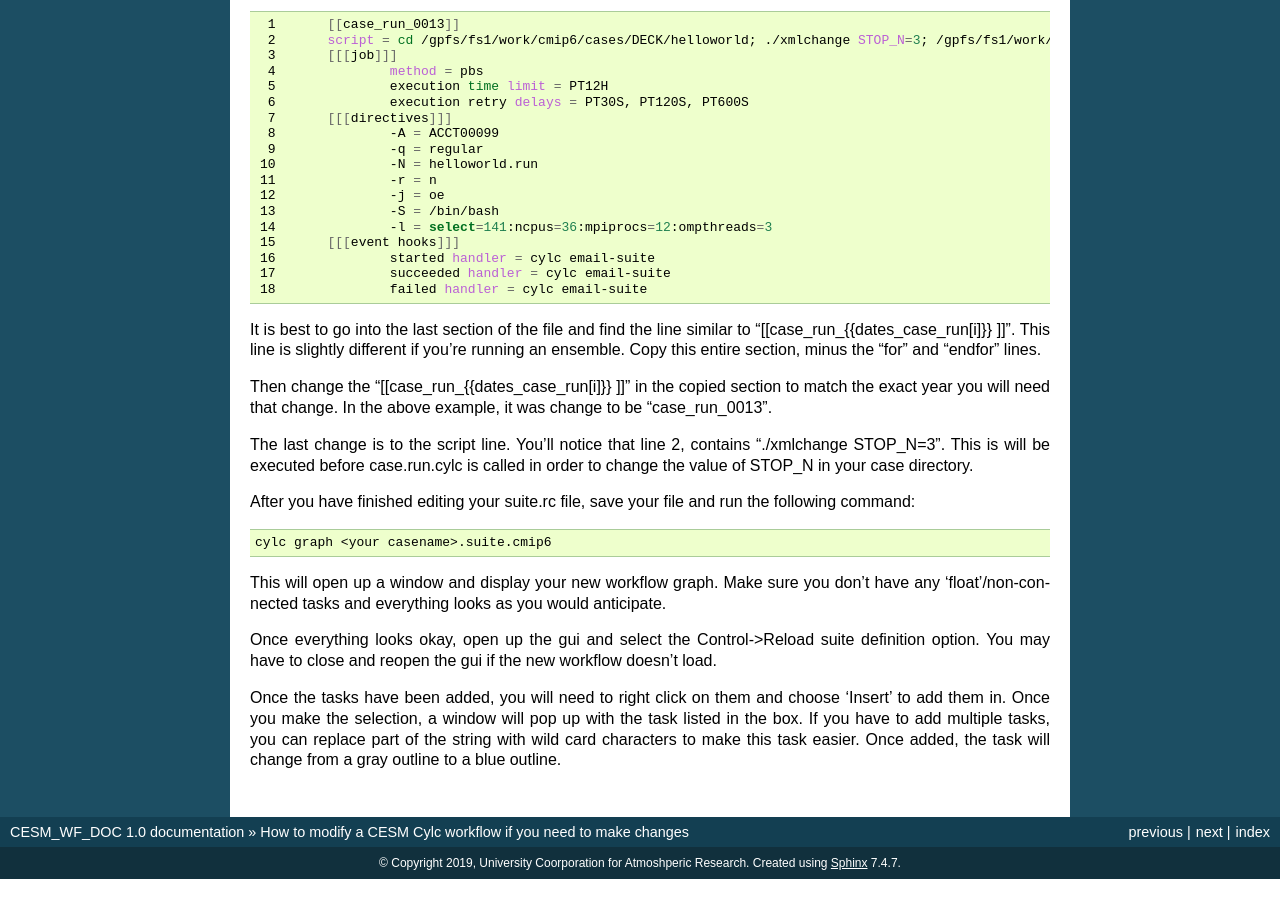
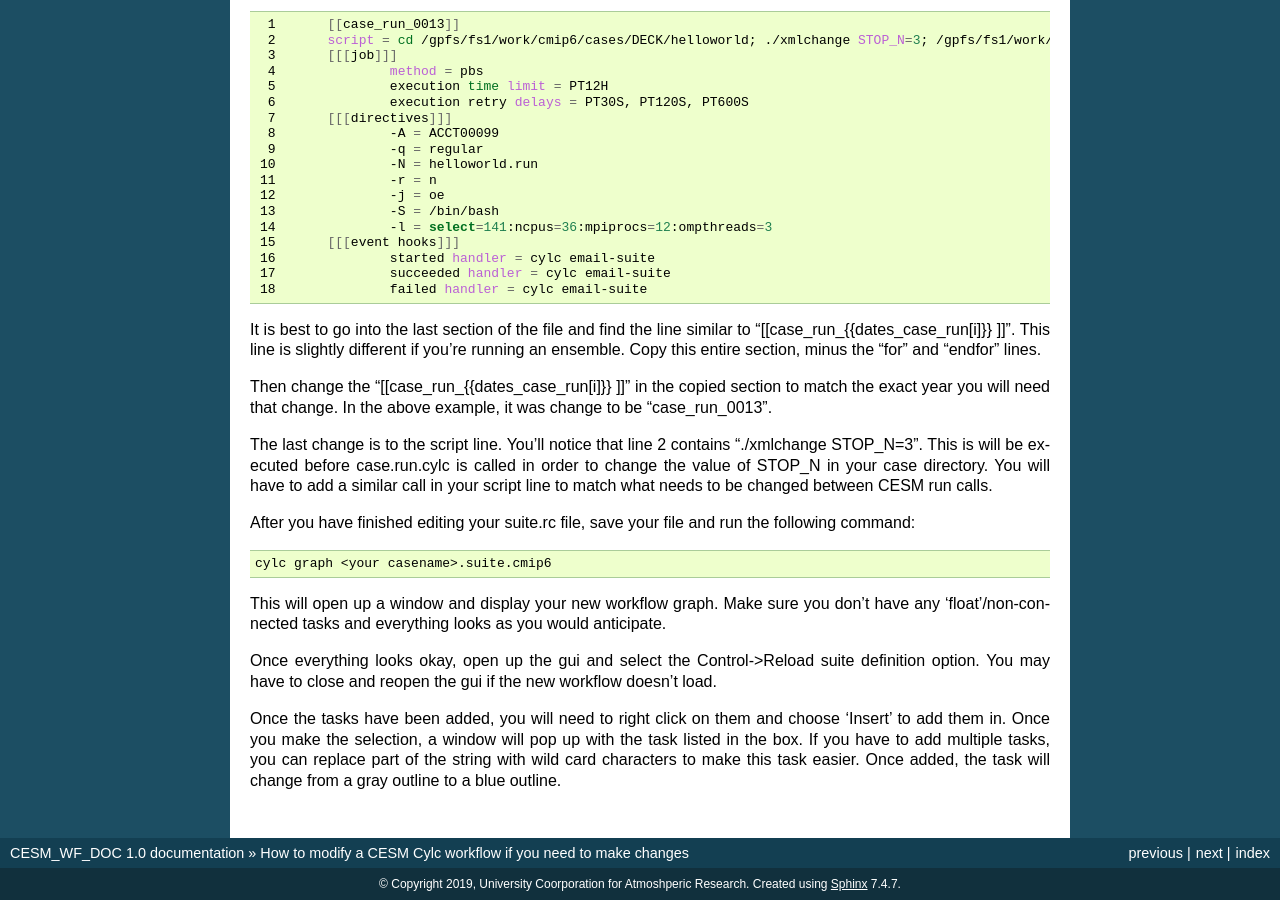
Before and after one commit to NCAR/CESM-WF_Documentation, a Sphinx documentation site: the page built from source/mods.rst, in a window 1280 px wide and 900 px high, scrolled down 4039 px. Built offline with Sphinx 7.4.7, drawn with Linux system fonts in a browser that asks for light colours; before the commit the page ends 4918 px from its top, so only the background shows below that.

Commit message:
Grammer fix.

```diff
--- a/source/mods.rst
+++ b/source/mods.rst
@@ -242,7 +242,7 @@
 
 Then change the "[[case_run_{{dates_case_run[i]}} ]]" in the copied section to match the exact year you will need that change.  In the above example, it was change to be "case_run_0013".
 
-The last change is to the script line.  You'll notice that line 2, contains "./xmlchange STOP_N=3".  This is will be executed before case.run.cylc is called in order to change the value of STOP_N in your case directory.
+The last change is to the script line.  You'll notice that line 2 contains "./xmlchange STOP_N=3".  This is will be executed before case.run.cylc is called in order to change the value of STOP_N in your case directory.  You will have to add a similar call in your script line to match what needs to be changed between CESM run calls.
 
 After you have finished editing your suite.rc file, save your file and run the following command:
 
```
Also changed, not shown: 5 other files.
